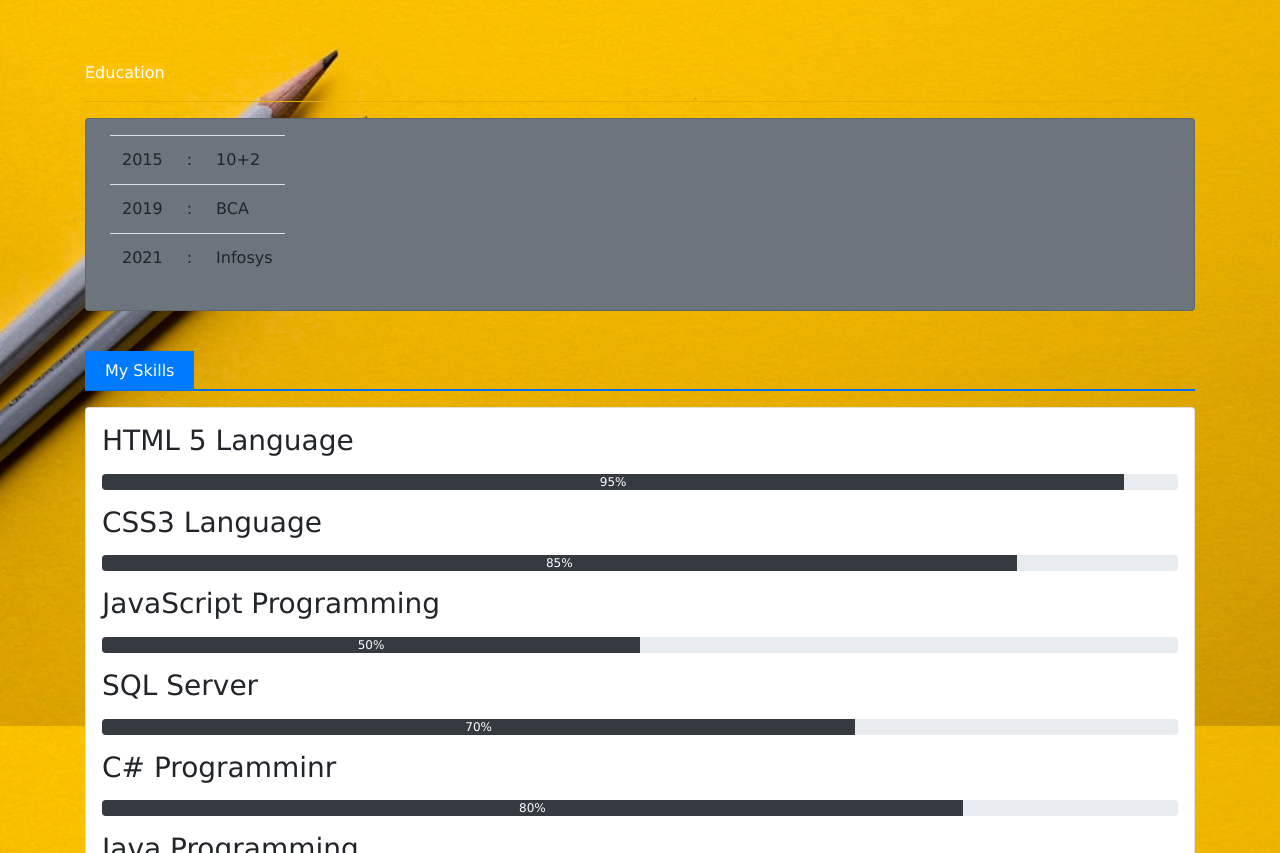
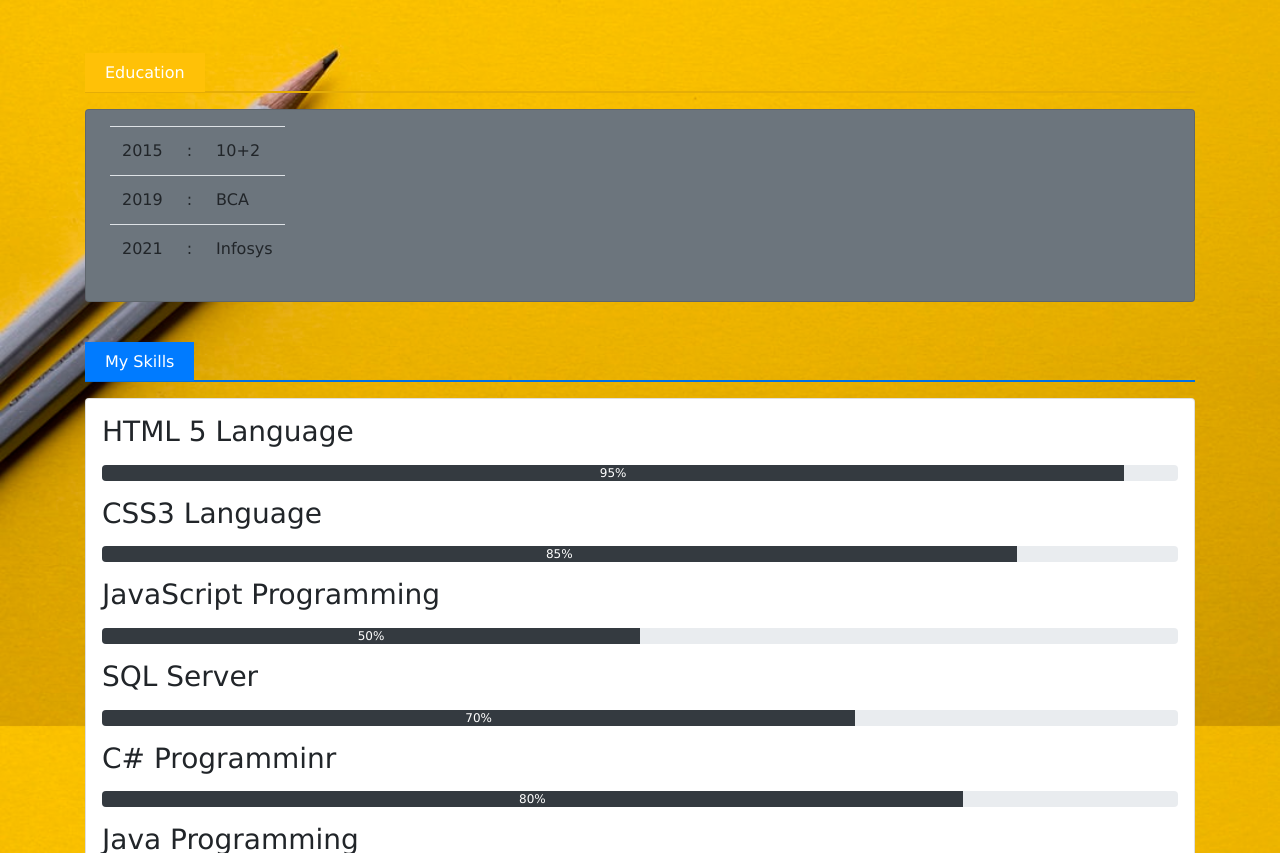
Before and after one commit to devpriyam/portfolio1, a plain HTML site: page Portfolio/index.html in a window 1280 px wide. Shown: the part 874-1727 px from the top of the page. Drawn offline with Linux system fonts and the light colour scheme.

Commit message:
Update mystyle.css
bug fixes

```diff
--- a/Portfolio/css/mystyle.css
+++ b/Portfolio/css/mystyle.css
@@ -33,6 +33,15 @@ body
 {
 	border-width: 2px;
 	margin-top: 6px;
+}
+#Education span
+{
+  padding: 10px 20px 10px 20px;
+}
+#Education hr
+{
+  border-width: 2px;
+  margin-top: 6px;
 }
 #Skills span
 {
```
